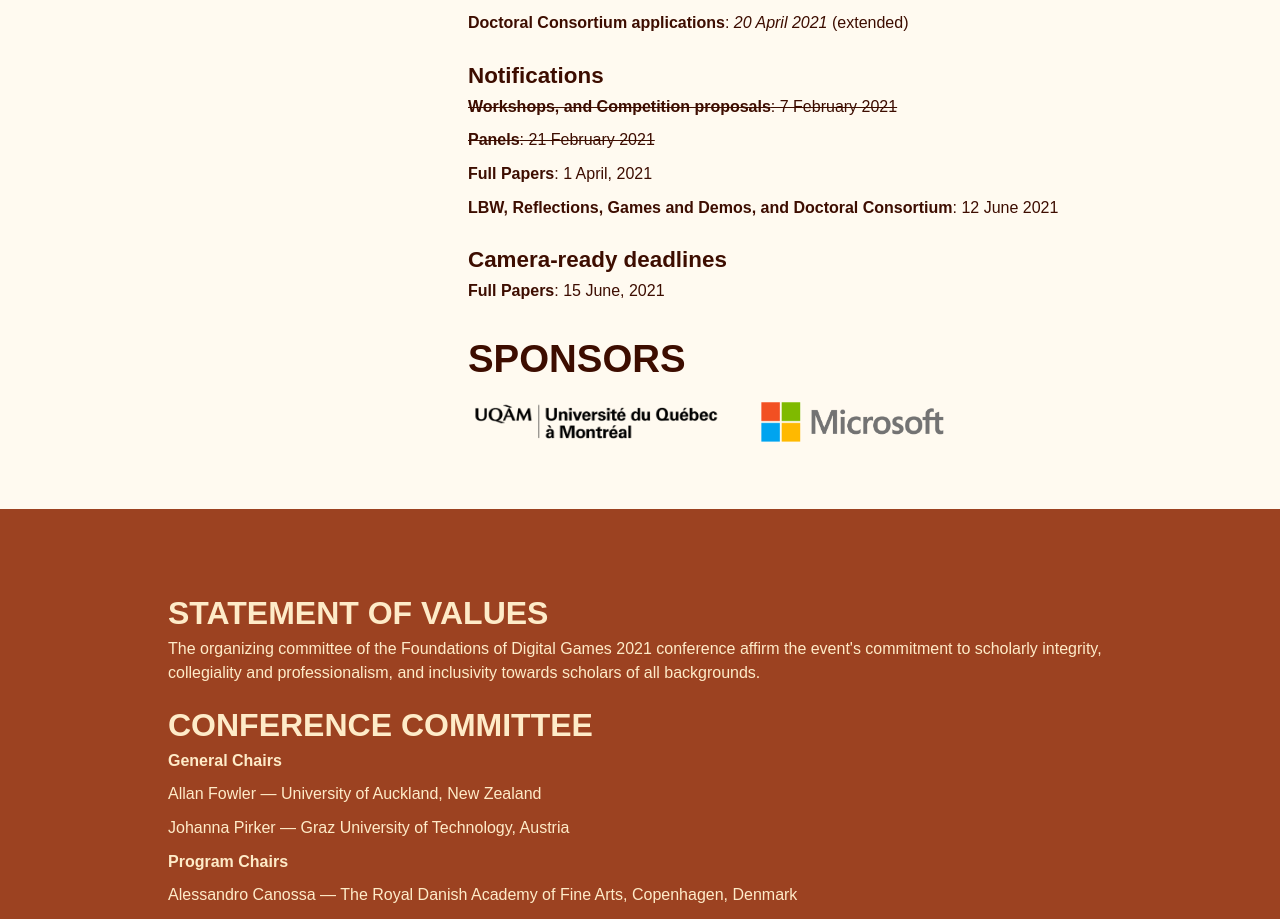
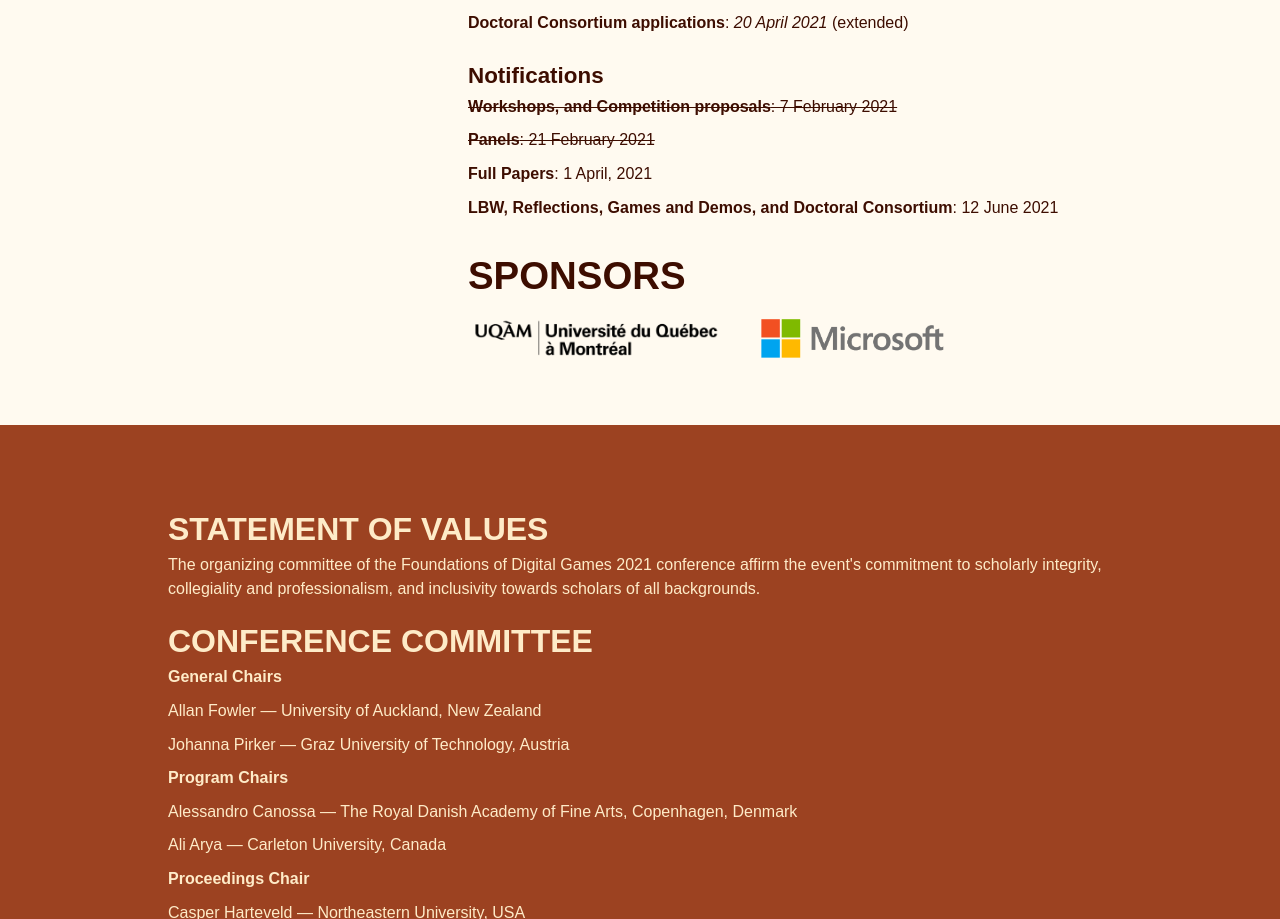
Before and after one commit to Spaxe/fdg2021.org, a React (Create React App) app: page / in a window 1280 px wide. Shown: the part 1648-2567 px from the top of the page. Built offline with nearby package versions, Linux system fonts and the light colour scheme; a web font is replaced by a local one.

Commit message:
removed camera-ready deadlines

```diff
--- a/src/Home.tsx
+++ b/src/Home.tsx
@@ -64,7 +64,4 @@ Full conference registration provides access to all academic talk sessions, work
 **Full Papers**: 1 April, 2021
 
 **LBW, Reflections, Games and Demos, and Doctoral Consortium**: 12 June 2021
-
-### Camera-ready deadlines
-**Full Papers**: 15 June, 2021
 `;
```
